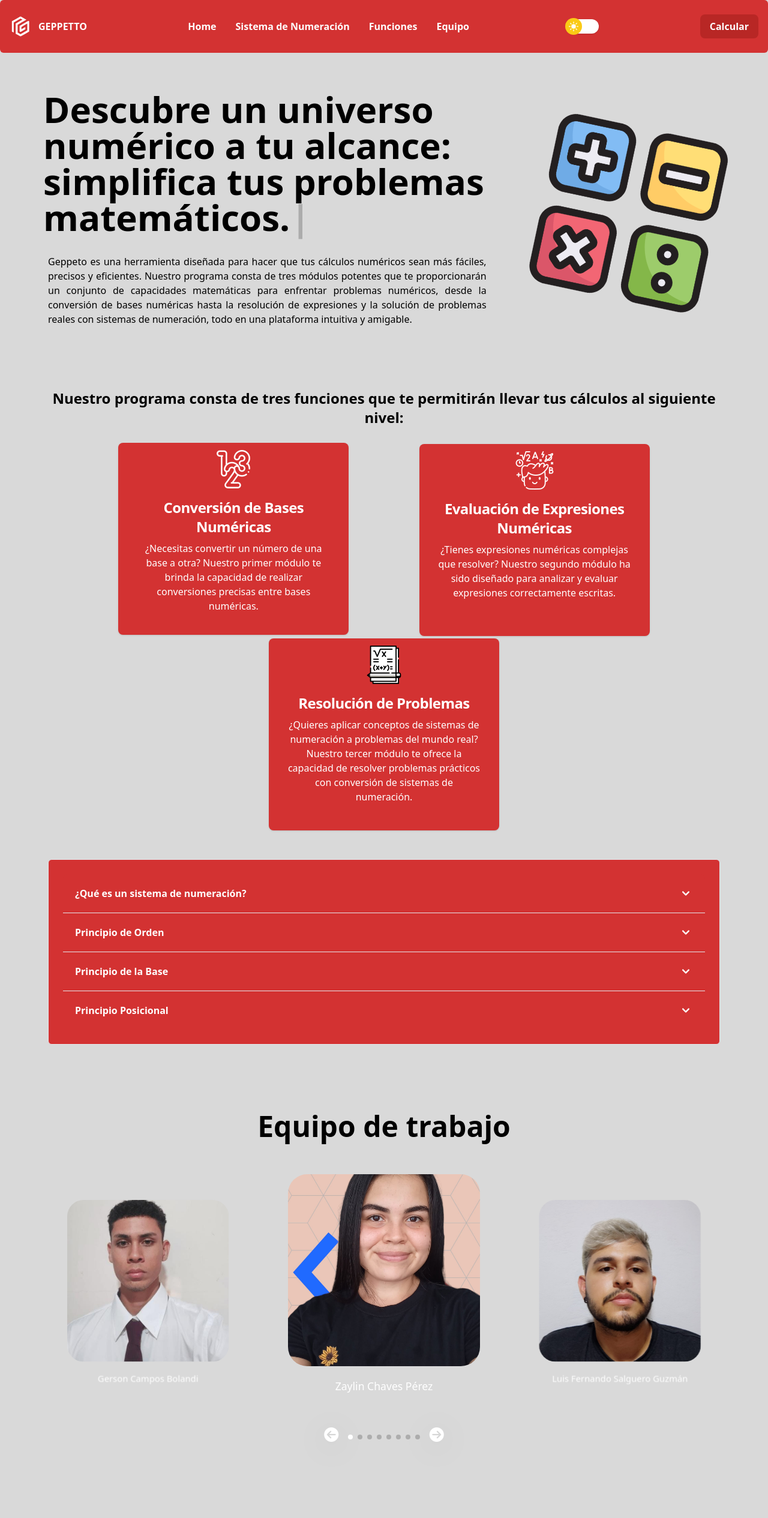
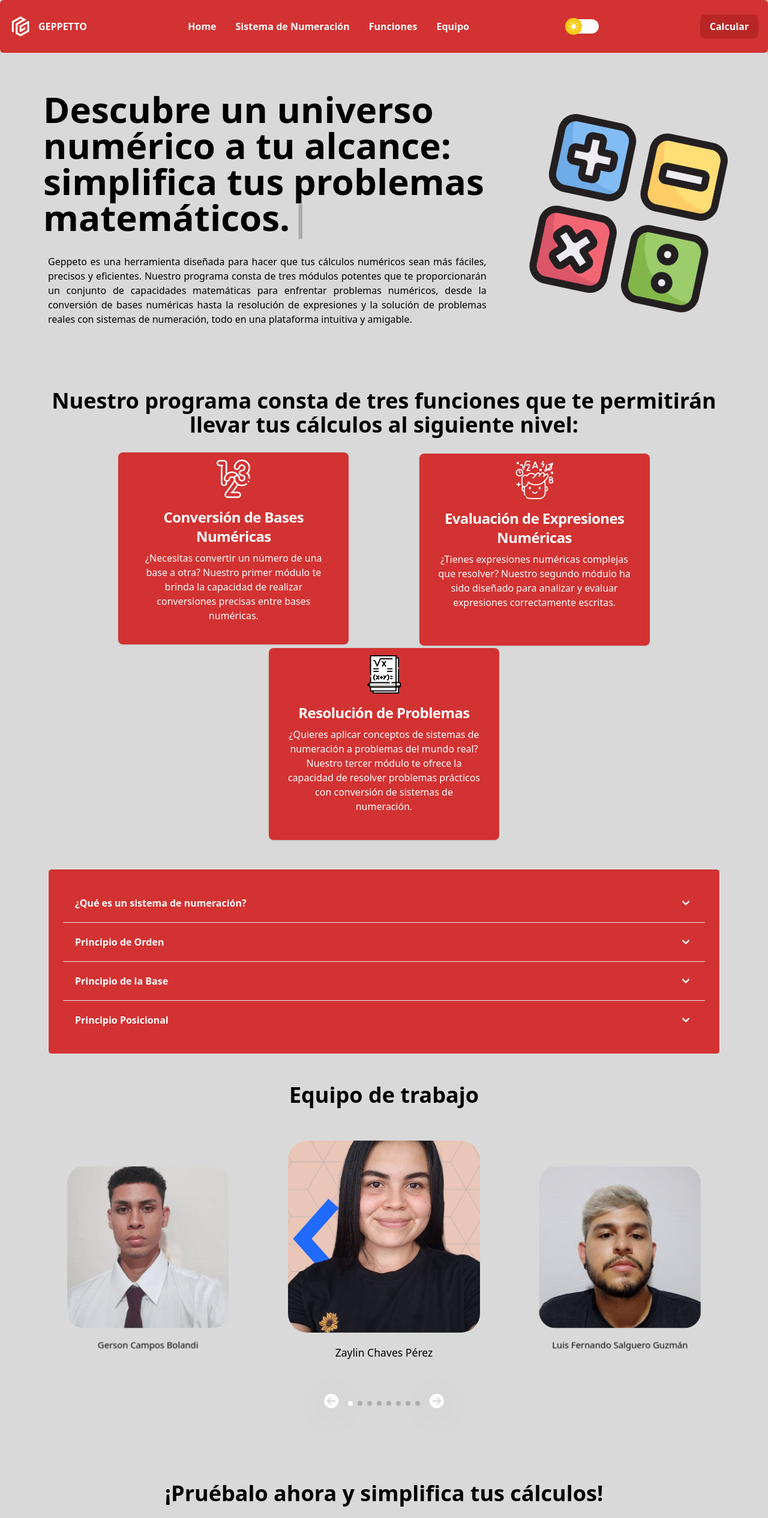
Before and after one commit to JordyV23/GEPPETO-FRONTEND, a React (Vite) app: page /gpto/home in a window 1280 px wide. Shown: the top 2530 px of the page at 60% size. Built offline with nearby package versions, Linux system fonts and the light colour scheme.

Commit message:
Cambiando color de text de team

```diff
--- a/src/landing/components/TeamCards.jsx
+++ b/src/landing/components/TeamCards.jsx
@@ -47,7 +47,7 @@ export const TeamCards = () => {
                                         alt={nombre}
                                     />
                                 <div className="sm:p-5 text-[1.1rem]">
-                                    <p className="font-normal text-txt-light dark:text-white text-black text-center ">
+                                    <p className="font-normal  dark:text-white text-black text-center ">
                                         {nombre}
                                     </p>
                                 </div>
--- a/src/landing/pages/Home.jsx
+++ b/src/landing/pages/Home.jsx
@@ -27,10 +27,10 @@ export const Home = () => {
 
           <div className="mx-6 sm:my-20" >
             <div className="mx-auto mb-6" id="funciones">
-              <h5 className="font-semibold sm:text-2xl dark:text-white mx-auto text-center mb-6 ">
+              <h2 className="font-semibold  xl:text-4xl  sm:text-3xl dark:text-white mx-auto text-center mb-6 ">
                 Nuestro programa consta de tres funciones que te permitirán
                 llevar tus cálculos al siguiente nivel:
-              </h5>
+              </h2>
               <div className="flex flex-col items-center md:space-x-reverse space-y-1   flex-wrap  md:flex-row  justify-evenly ">
                 <CardLanding />
               </div>
@@ -42,7 +42,7 @@ export const Home = () => {
 
 
             <div className="mx-auto mb-6" id="team">
-                <h1  className=" font-bold xl:text-5xl md:text-4xl sm:text-4xl dark:text-white mx-auto text-center mt-28 ">Equipo de trabajo</h1>
+                <h2  className=" font-semibold xl:text-4xl  sm:text-3xl dark:text-white mx-auto text-center mt-6 ">Equipo de trabajo</h2>
               <div className="flex flex-col items-center md:space-x-reverse space-y-1  flex-wrap  md:flex-row mt-14  justify-evenly ">
                 <TeamCards />
               </div>
@@ -50,9 +50,9 @@ export const Home = () => {
 
 
             <div className="mx-auto mb-6">
-              <h5 className=" font-semibold sm:text-2xl dark:text-white mx-auto text-center mt-6 ">
+              <h2 className=" font-semibold  xl:text-4xl  sm:text-3xl dark:text-white mx-auto text-center mt-6 ">
                 ¡Pruébalo ahora y simplifica tus cálculos!
-              </h5>
+              </h2>
               <p className="p-2  rounded-lg text:sm dark:text-white mt-3 text-center">
                 En Geppeto la precisión y la eficiencia son nuestros pilares.
                 Nuestro equipo de desarrolladores ha trabajado mucho para
```
